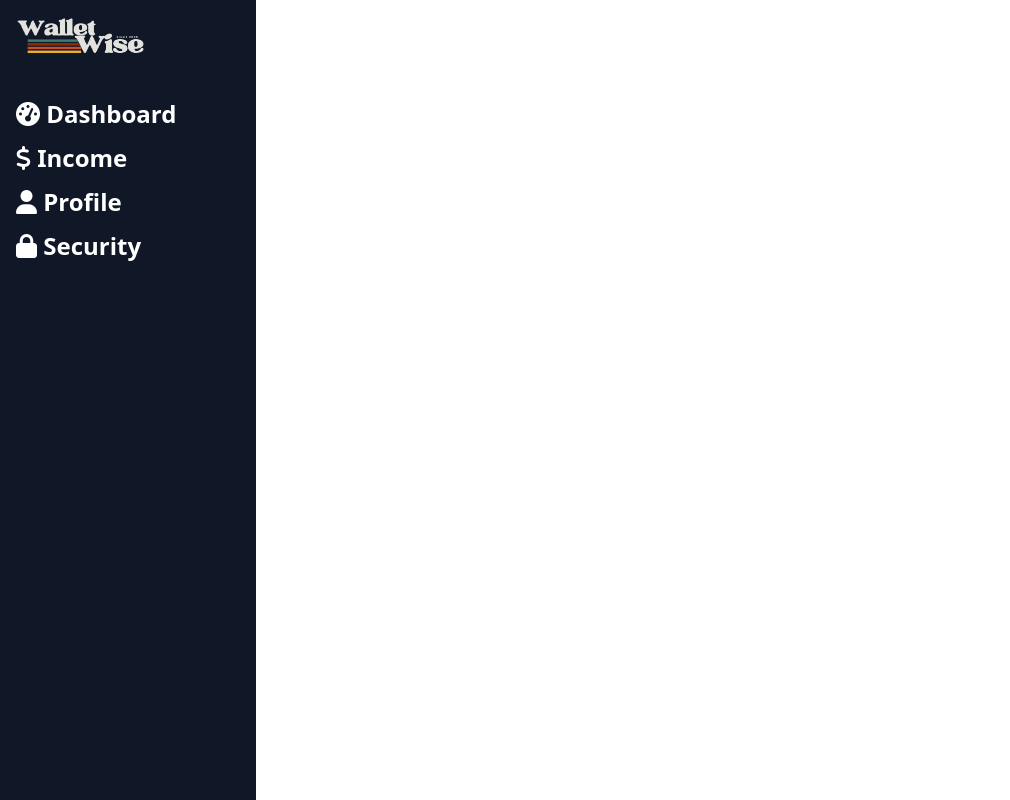
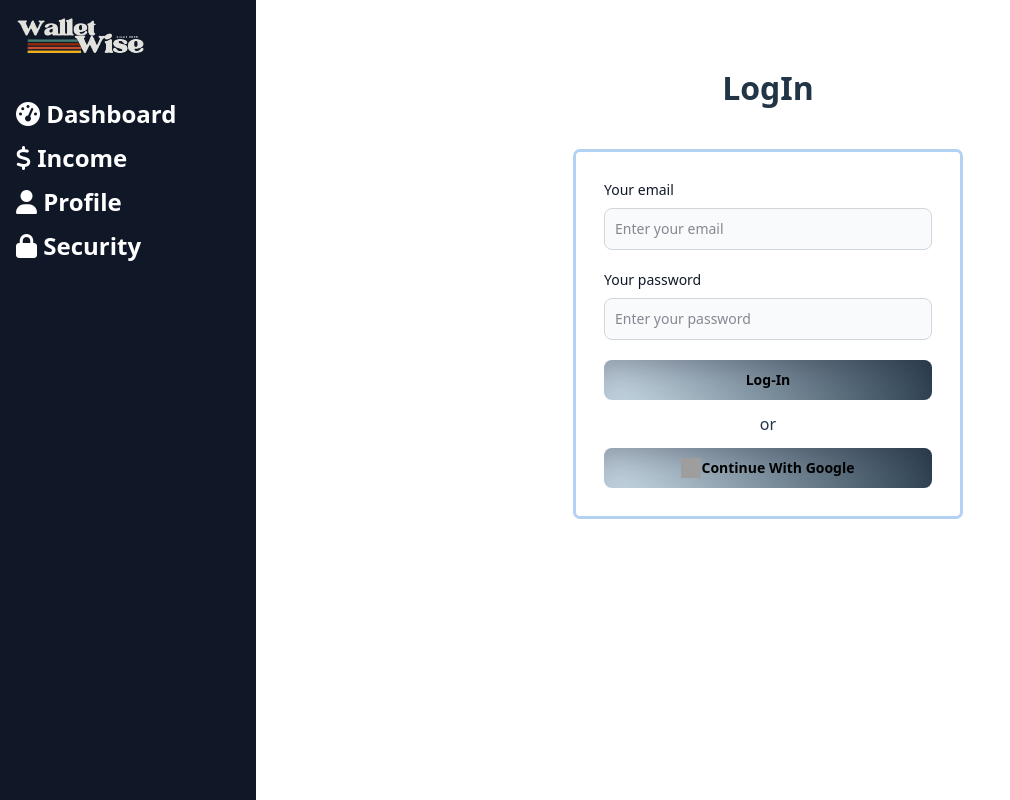
Before and after one commit to fatimaabbasssi/Wallet-Wise, a React (Vite) app: page / in a window 1280 px wide. Shown: the whole page, without its empty margins (0-1010 px from the left). Built offline with nearby package versions, Linux system fonts and the light colour scheme; no server answers; grey boxes are pictures that could not be loaded.

Commit message:
login path

```diff
--- a/src/App.jsx
+++ b/src/App.jsx
@@ -17,7 +17,7 @@ function App() {
       path: "/",
       element: <Layout />,
       children: [
-        // { index: true, element: <Dashboard/> },
+        { index: true, element: <LogIn/>  },
         { path: "/login", element: <LogIn/> },
         { path: "/income", element: <Income/> },
         { path: "/dashboard", element: <Dashboard /> },
```
